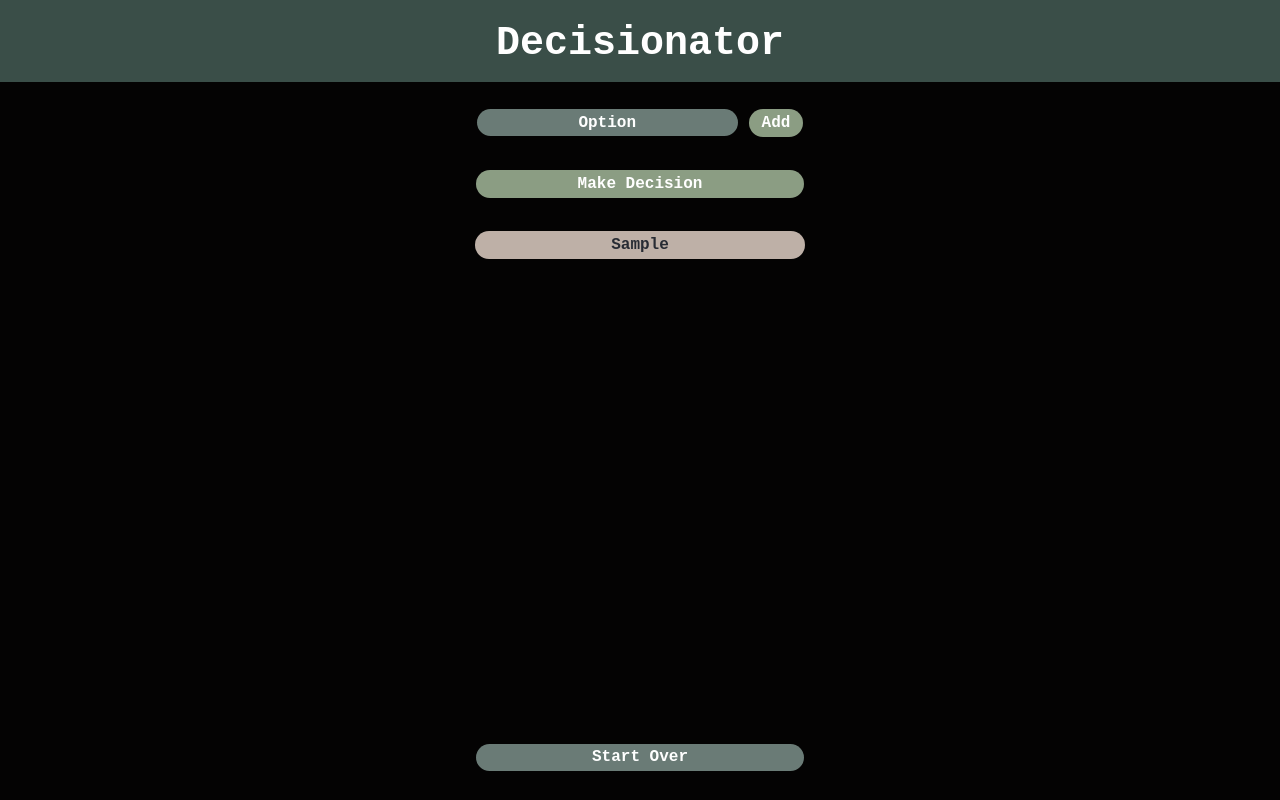
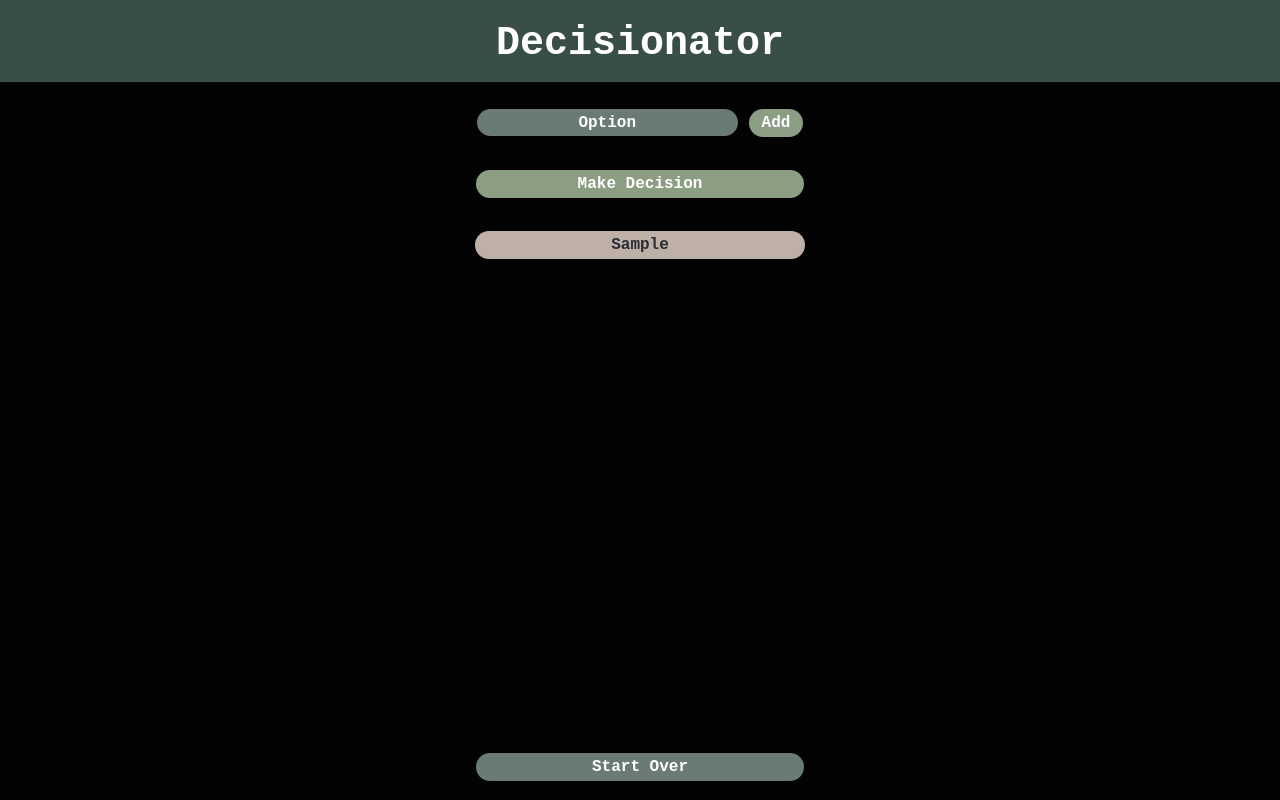
Before and after one commit to hayleyw7/decisionator, a React (Create React App) app: page / in a window 1280 px wide. Both pictures are taken after typing "Sample" into the empty fields and a click on the button "Add". Built offline with nearby package versions, Linux system fonts and the light colour scheme.

Commit message:
Make footer shorter

```diff
--- a/src/components/DecisionButton/DecisionButton.css
+++ b/src/components/DecisionButton/DecisionButton.css
@@ -8,7 +8,7 @@
   margin-top: 1rem;
   width: 20.5rem;
   background-color: #6a7b76;
-  bottom: 1.8rem;
+  bottom: 1.2rem;
   position: fixed;
 }
 
@@ -20,6 +20,7 @@
   width: 100%; */
 
   background: #040303;
+    /* background: white; */
   bottom: 0;
   display: flex;
   flex-direction: row;
@@ -29,5 +30,5 @@
   width: 100%;
   bottom: 0;
   position: fixed;
-  height: 3.5rem;
+  height: 3rem;
 }
```
